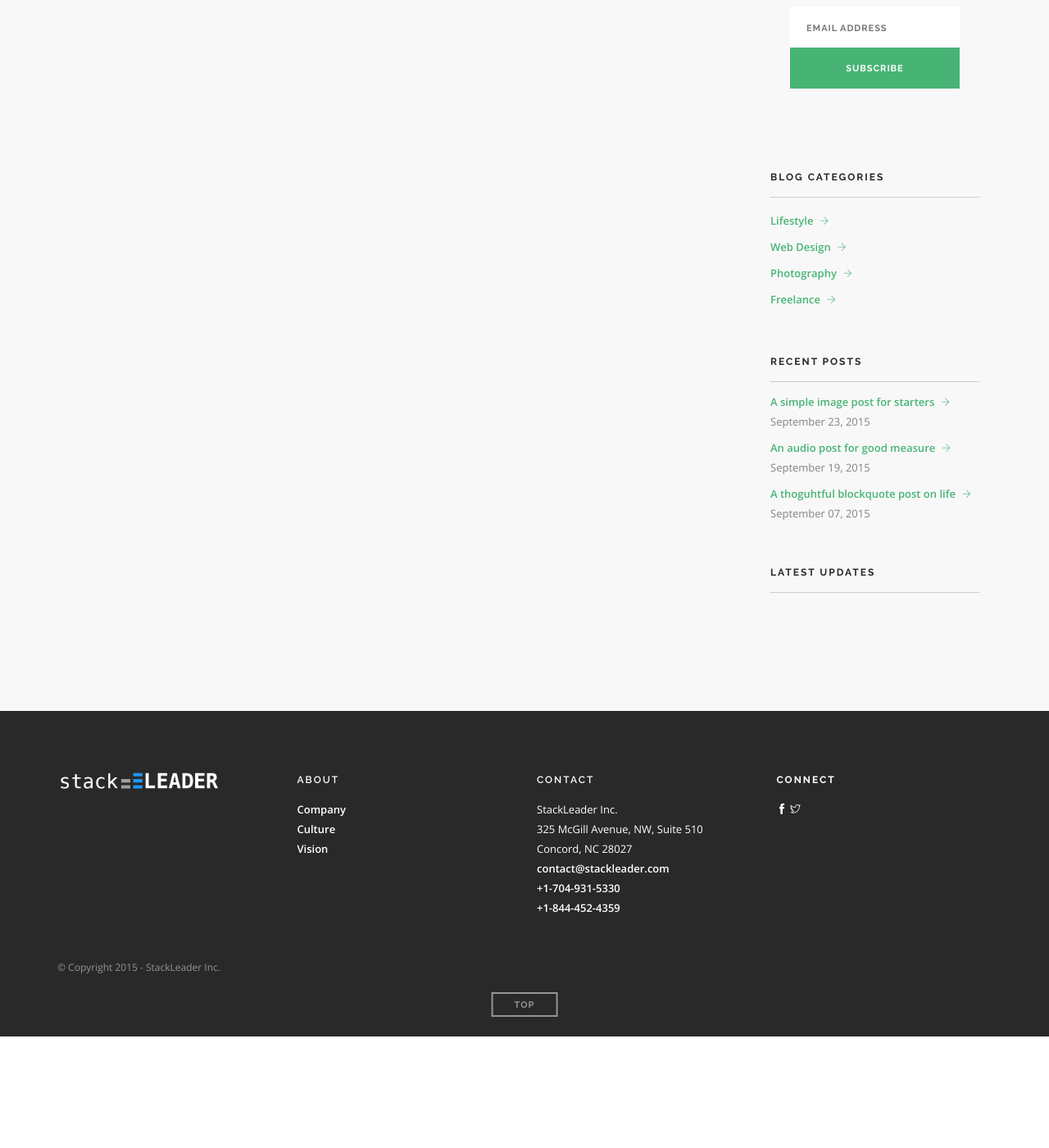
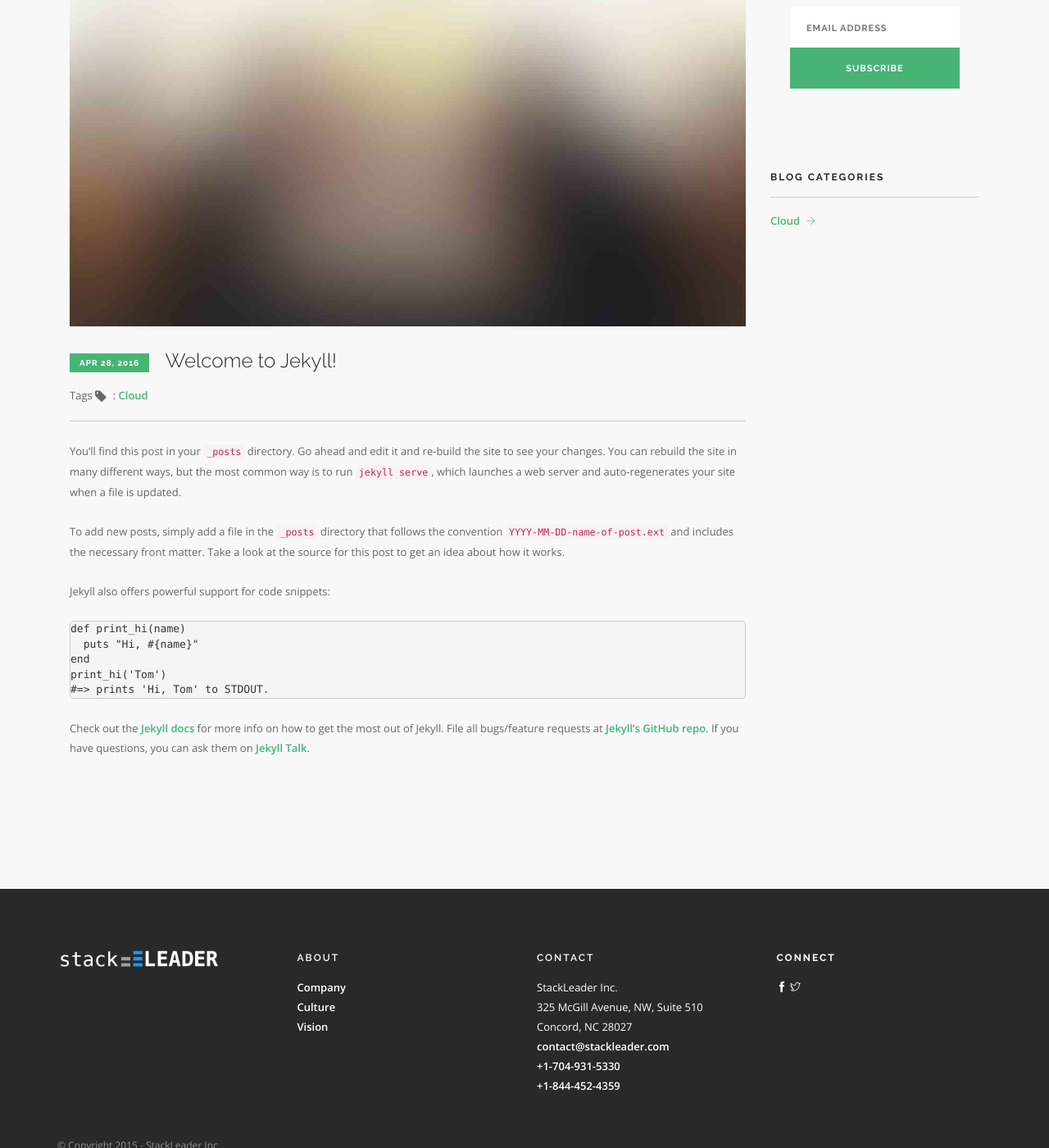
Before and after one commit to stackleader/stackleader.github.io, a Jekyll site: the page built from _posts/2016-04-28-welcome-to-jekyll.markdown, in a window 1280 px wide and 1400 px high, scrolled down 543 px. Shown: the whole window at 82% size. Built offline with Jekyll 4.4.1, drawn with Linux system fonts in a browser that asks for light colours; nearby versions of some CDN libraries; a script that is not in the unit is left out; before the commit the page ends 1807 px from its top, so only the background shows below that.

Commit message:
add posts

```diff
--- a/_layouts/post.html
+++ b/_layouts/post.html
@@ -1,6 +1,26 @@
 ---
 layout: default
 ---
+{% assign post = page %}
+{% if post.tags.size > 0 %}
+{% capture tags_content %}Tags {% if post.tags.size == 1 %}<i class="fa fa-tag"></i>{% else %}<i
+        class="fa fa-tags"></i>{% endif %}: {% endcapture %}
+{% for post_tag in post.tags %}
+{% for data_tag in site.data.tags %}
+{% if data_tag.slug == post_tag %}
+{% assign tag = data_tag %}
+{% endif %}
+{% endfor %}
+{% if tag %}
+{% capture tags_content_temp %}{{ tags_content }}<a href="{{ site.github.url }}/tags/{{ tag.slug }}/">{{
+    tag.name }}</a>{% if forloop.last == false %}, {% endif %}{% endcapture %}
+{% assign tags_content = tags_content_temp %}
+{% endif %}
+{% endfor %}
+{% else %}
+{% assign tags_content = '' %}
+{% endif %}
+
 <section class="page-title page-title-4">
     <div class="container">
         <div class="row">
@@ -10,10 +30,10 @@ layout: default
             <div class="col-md-6 text-right">
                 <ol class="breadcrumb breadcrumb-2">
                     <li>
-            <a href="index.html">Home</a>
+                        <a href="https://stackleader.com/">Home</a>
                     </li>
                     <li>
-            <a href="#" class="active">Blog</a>
+                        <a href="{{ site.github.url }}/">Blog</a>
                     </li>
                 </ol>
             </div>
@@ -24,25 +44,45 @@ layout: default
 </section>
 <section class="bg-secondary">
     <div class="container">
-    <div class="col-md-9">
-      <div class="row masonry-loader">
-        <div class="col-sm-12 text-center">
-          <div class="spinner"></div>
+        <div class="col-md-9 mb-xs-24">
+            <div class="post-snippet mb64">
+                <img class="mb24" alt="Post Image" src="{{ post.imageLarge | prepend: site.github.url }}"/>
+
+                <div class="post-title">
+                    <span class="label">{{ post.date | date: "%b %-d, %Y" }}</span>
+                    <h4 class="inline-block">{{ post.title }}</h4>
                 </div>
+                <ul class="post-meta">
+
+                    <li>
+                        <span>
+                            {{ tags_content }}
+                        </span>
+                    </li>
+                </ul>
+                <hr>
+                {{ content }}
             </div>
-
+            <!--end of post snippet-->
         </div>
 
         <div class="col-md-3 hidden-sm">
             <div class="widget bg-secondary p24">
                 <h5 class="uppercase mb16">Subscribe Now</h5>
+
                 <p>
                     Subscribe to our newsletter for a round-up of the week's most popular articles.
                 </p>
-        <form>
-          <input type="text" class="mb0" name="email" placeholder="Email Address" />
-          <input type="submit" value="Subscribe" />
+
+                <div class="contact-form">
+                    <form class="contact">
+                        <input type="text" class="mb0" name="email" placeholder="Email Address"/>
+                        <input type="submit" class="submit" value="Subscribe"/>
                     </form>
+                    <div class="alert alert-danger alert-dismissible hidden" role="alert">
+
+                    </div>
+                </div>
             </div>
             <!--end of widget-->
             <div class="widget">
@@ -50,48 +90,12 @@ layout: default
                 <hr>
                 <ul class="link-list">
                     <li>
-            <a href="#">Lifestyle</a>
-          </li>
-          <li>
-            <a href="#">Web Design</a>
-          </li>
-          <li>
-            <a href="#">Photography</a>
-          </li>
-          <li>
-            <a href="#">Freelance</a>
+                        <a href="{{ site.github.url }}/tags/cloud">Cloud</a>
                     </li>
                 </ul>
             </div>
             <!--end of widget-->
-      <div class="widget">
-        <h6 class="title">Recent Posts</h6>
-        <hr>
-        <ul class="link-list recent-posts">
-          <li>
-            <a href="#">A simple image post for starters</a>
-            <span class="date">September 23, 2015</span>
-          </li>
-          <li>
-            <a href="#">An audio post for good measure</a>
-            <span class="date">September 19, 2015</span>
-          </li>
-          <li>
-            <a href="#">A thoguhtful blockquote post on life</a>
-            <span class="date">September 07, 2015</span>
-          </li>
-        </ul>
-      </div>
-      <!--end of widget-->
-      <div class="widget">
-        <h6 class="title">Latest Updates</h6>
-        <hr>
-        <div class="twitter-feed">
-          <div class="tweets-feed" data-widget-id="492085717044981760">
-          </div>
-        </div>
-      </div>
-      <!--end of widget-->
+
         </div>
         <!--end of sidebar-->
     </div>
--- a/_posts/2016-04-28-welcome-to-jekyll.markdown
+++ b/_posts/2016-04-28-welcome-to-jekyll.markdown
@@ -1,7 +1,8 @@
 ---
 layout: post
 title:  "Welcome to Jekyll!"
-image: /img/blog-single-3.jpg
+imageSmall: /img/blog-single-3.jpg
+imageLarge: /img/blog-single.jpg
 date:   2016-04-28 10:57:33 -0400
 categories: foo bar
 tags: [cloud]
--- a/blog/tag/cloud.html
+++ b/blog/tag/cloud.html
@@ -57,7 +57,7 @@ permalink: /tags/cloud/
 
                 <div class="col-sm-6 post-snippet masonry-item">
                     <a href="#">
-                        <img alt="Post Image" src="{{ post.image | prepend: site.github.url }}"/>
+                        <img alt="Post Image" src="{{ post.imageSmall | prepend: site.github.url }}"/>
                     </a>
 
                     <div class="inner">
--- a/index.html
+++ b/index.html
@@ -56,7 +56,7 @@ layout: default
 
                 <div class="col-sm-6 post-snippet masonry-item">
                     <a href="#">
-                        <img alt="Post Image" src="{{ post.image | prepend: site.github.url }}"/>
+                        <img alt="Post Image" src="{{ post.imageSmall | prepend: site.github.url }}"/>
                     </a>
 
                     <div class="inner">
```
Also changed, not shown: img/blog-single.jpg (added). Lines whose indentation alone changed are shown as unchanged.
